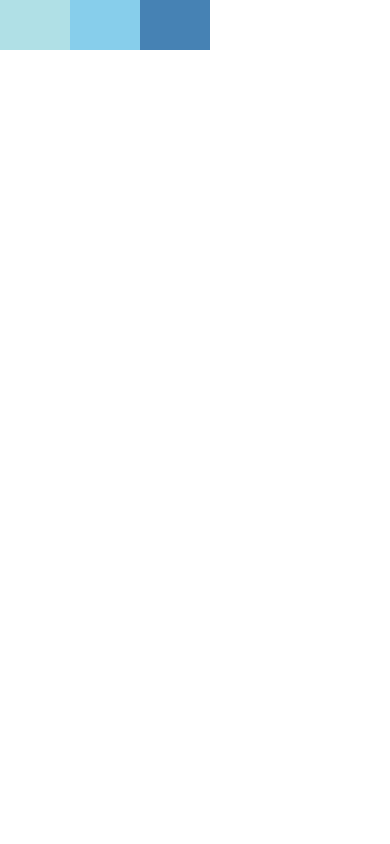
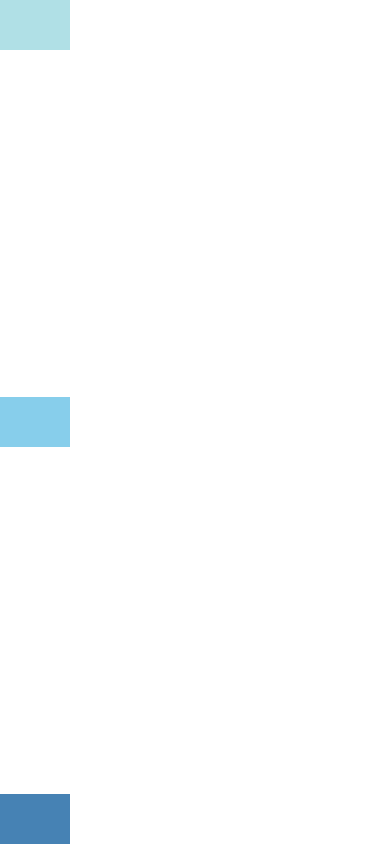
Before and after one commit to thaohoangvn/learn-react, a React Native app: screen / in a window 390 px wide. Built offline with nearby package versions, Linux system fonts and the light colour scheme.

Commit message:
[f] Justify Content Basics

```diff
--- a/App.js
+++ b/App.js
@@ -1,10 +1,13 @@
 import React, { Component } from 'react';
 import { AppRegistry, Image, Text, View } from 'react-native';
 
-export default class FlexDirectionBasics extends Component {
+export default class JustifyContentBasics extends Component {
   render() {
     return (
-      <View style={{flex: 1, flexDirection: 'row'}}>
+      <View style={{flex: 1,
+          flexDirection: 'column',
+          justifyContent: 'space-between'
+      }}>
         <View style={{width: 70, height: 50, backgroundColor: 'powderblue'}}></View>
         <View style={{width: 70, height: 50, backgroundColor: 'skyblue'}}></View>
         <View style={{width: 70, height: 50, backgroundColor: 'steelblue'}}></View>
```
